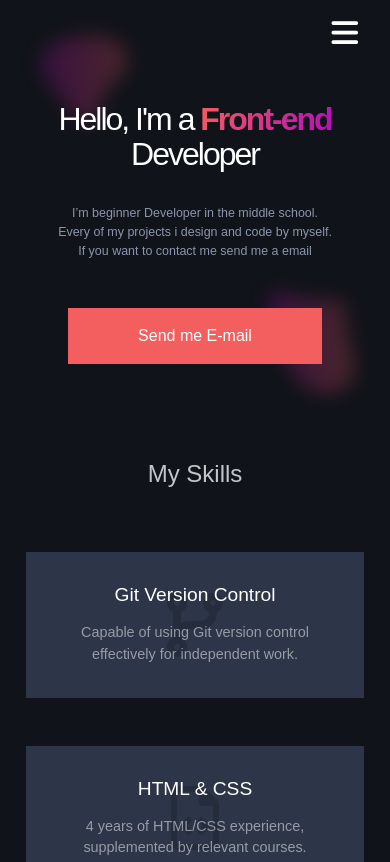
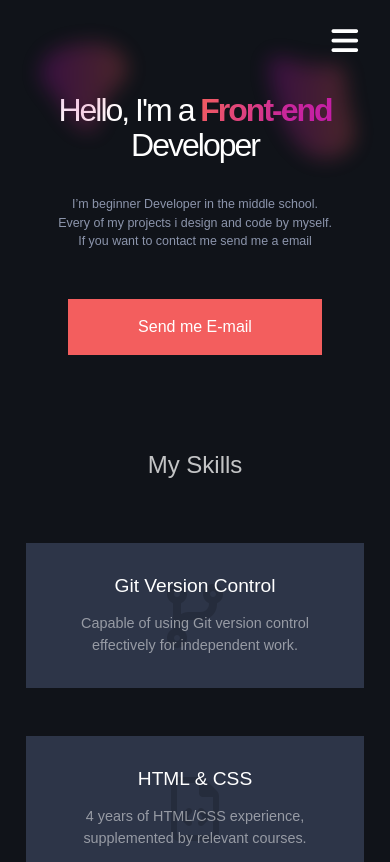
Before and after one commit to kxGeou/Portfolio_website_rwd, a plain HTML site: page index.html in a window 390 px wide. Shown: the top 862 px of the page. Drawn offline with Linux system fonts and the light colour scheme; a web font is replaced by a local one.

Commit message:
repaired navigation
FINALLY

```diff
--- a/index.html
+++ b/index.html
@@ -21,7 +21,7 @@
 </head>
 <body>
     <div class="wrapper">
-    <header class="header">
+        <header class="header">
         <nav class="navigation">
             <a href="#" class="nav_links">Home</a>
             <a href="#" class="nav_links">Services</a>
@@ -39,7 +39,6 @@
                 <a href="#">Portfolio</a>
                 <a href="#">Contact</a>
             </div>
-
             <svg viewBox="0 0 200 200" xmlns="http://www.w3.org/2000/svg" class="blob_nav" id="blob_nav">
                 <path  d="M23.2,-30.7C35.6,-17.3,54.9,-15.2,61.7,-6.5C68.5,2.3,62.8,17.6,53.1,27.1C43.4,36.6,29.7,40.3,18.3,40.1C6.8,39.9,-2.3,35.7,-18.7,36.3C-35.1,36.9,-58.8,42.3,-72.4,34.3C-85.9,26.3,-89.4,4.9,-85.4,-14.6C-81.4,-34,-69.8,-51.7,-54.3,-64.6C-38.8,-77.5,-19.4,-85.6,-7,-77.2C5.4,-68.9,10.8,-44.1,23.2,-30.7Z" transform="translate(100 100)" />
 
@@ -68,7 +67,7 @@
             <p class="welcome_desc">I’m beginner Developer in the middle school.
                 Every of my projects i design and code by myself.
                 If you want to contact me send me a email</p>
-            <button ><a href="#">Send me E-mail</a></button>
+            <button >Send me E-mail</button>
         </div>
     </header>
     <main class="main">
--- a/sass/header/_header.scss
+++ b/sass/header/_header.scss
@@ -13,19 +13,20 @@
     }
 
     button {
+        position: relative;
         height: 5rem;
         width: 19rem;
+        color: Res.$textColorWhite;
         background-color: Res.$gradientOrangeSecond;
+        font-size: 1rem;
         border: none;
-        transition: all 0.5s;
+        transition: all 0.3s;
         cursor: pointer;
-        a{
-            color: Res.$textColorWhite;
-            font-size: 1rem;
-        }
     }
     button:hover {
-        background-color: Res.$gradientOrangeHover;
+        color: Res.$gradientOrangeSecond;
+        background: none;
+        border: 2px solid Res.$gradientOrangeSecond;
     }
 }
 .welcome_title {
--- a/sass/navigation/_navigation.scss
+++ b/sass/navigation/_navigation.scss
@@ -1,11 +1,17 @@
 @use "../resources" as Res;
 
 .navigation {
+    position: fixed;
+    top: 0;
+    left: 0;
+    width: 100%;
     display: flex;
     align-items: center;
     justify-content: right;
-    margin-top: 2.5%;
+    padding: 1rem 2rem;
+    margin-top: 1rem;
     font-size: 1rem;
+    z-index: 1000;
     a {
         margin-left: 2rem;
         color: Res.$textColorWhite;
@@ -39,14 +45,21 @@
 }
 @media (max-width: 1400px) {
     .navigation {
+        margin-top: 2rem;
         padding:0 2rem 0 2rem;
     }
 }
 @media (max-width: 950px) {
     .navigation {
+        justify-content: space-between;
+        padding: 1rem;
+        margin-top: 0.5rem;
         a {
             margin-left: 0;
         }
+    }
+    .dropdown_menu {
+        top: 3.5rem;
     }
     .nav_links {
         display: none;
@@ -75,9 +88,6 @@
     }
 }
 @media (max-width: 320px) {
-    .toggle_btn {
-        right: 1rem;
-    }
     .dropdown_menu {
         right: 1rem;
     }
```
Also changed, not shown: sass/generalStyles.css, 1 other file.
